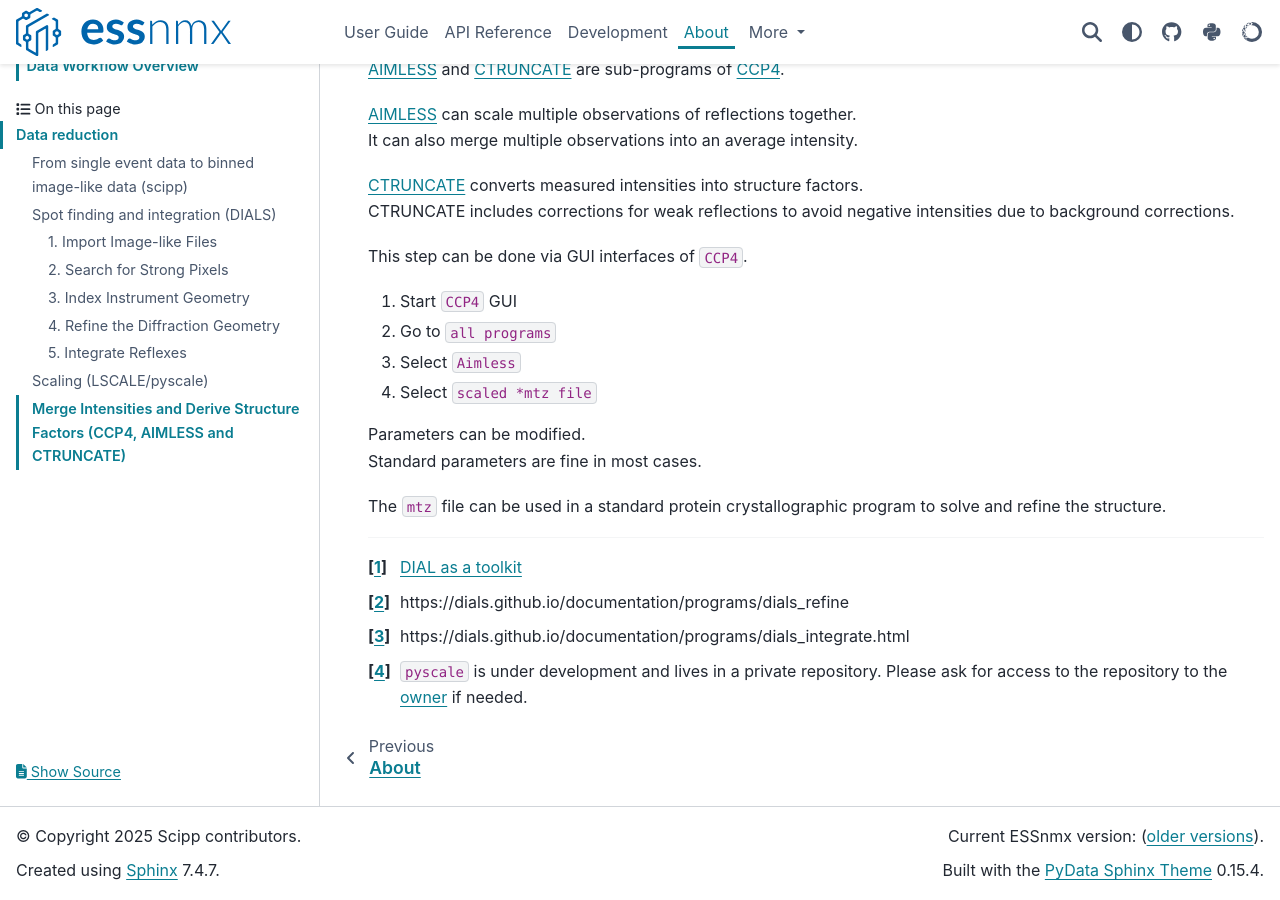
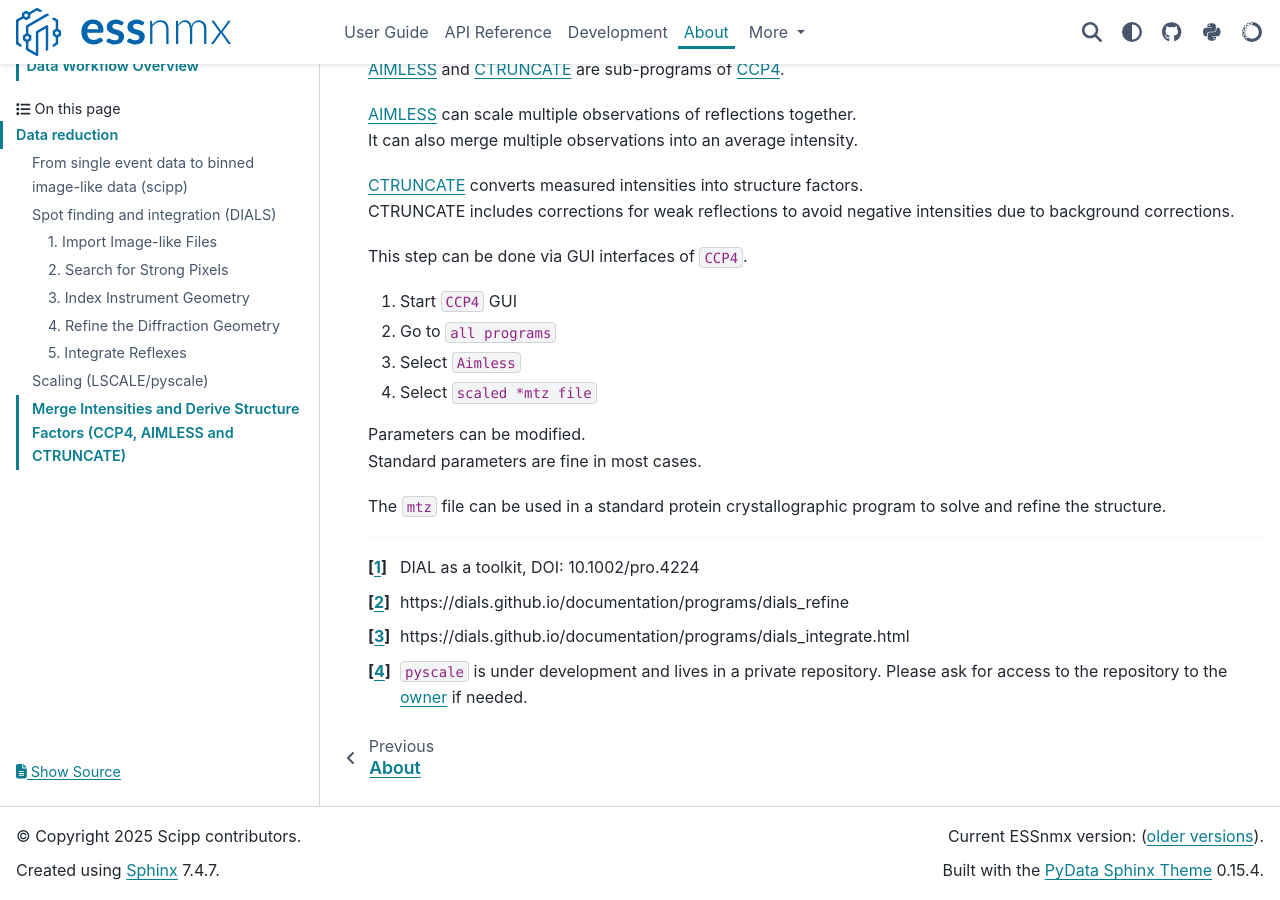
Before and after one commit to scipp/essnmx, a Sphinx documentation site: the page built from docs/about/data_workflow_overview.md, in a window 1280 px wide and 900 px high, scrolled down 4082 px. Built offline with Sphinx 7.4.7 and the PyData theme 0.15.4, drawn with Linux system fonts in a browser that asks for light colours; the version number could not be read and is left out.

Commit message:
Fix broken links

```diff
--- a/docs/about/data_workflow_overview.md
+++ b/docs/about/data_workflow_overview.md
@@ -26,7 +26,7 @@ See [workflow example](../examples/workflow) for more details.
 ### Spot finding and integration (DIALS)
 For the next five steps of the data reduction from spot finding to spot integration,
 we use a program called [DIALS](https://dials.github.io/index.html) [^1].
-[^1]: [DIAL as a toolkit](https://onlinelibrary.wiley.com/doi/10.1002/pro.4224)
+[^1]: DIAL as a toolkit, DOI: 10.1002/pro.4224
 
 #### 1. Import Image-like Files
 
--- a/docs/about/index.md
+++ b/docs/about/index.md
@@ -20,7 +20,7 @@ ESSnmx is available as open source under the [BSD-3 license](https://opensource.
 
 Please cite the following:
 
-[![DOI](https://zenodo.org/badge/FIXME.svg)](https://zenodo.org/doi/10.5281/zenodo.FIXME)
+[![DOI](https://zenodo.org/badge/DOI/10.5281/zenodo.14733001.svg)](https://doi.org/10.5281/zenodo.14733001)
 
 To cite a specific version of ESSnmx, select the desired version on Zenodo to get the corresponding DOI.
 
```
Also changed, not shown: 1 other file.
